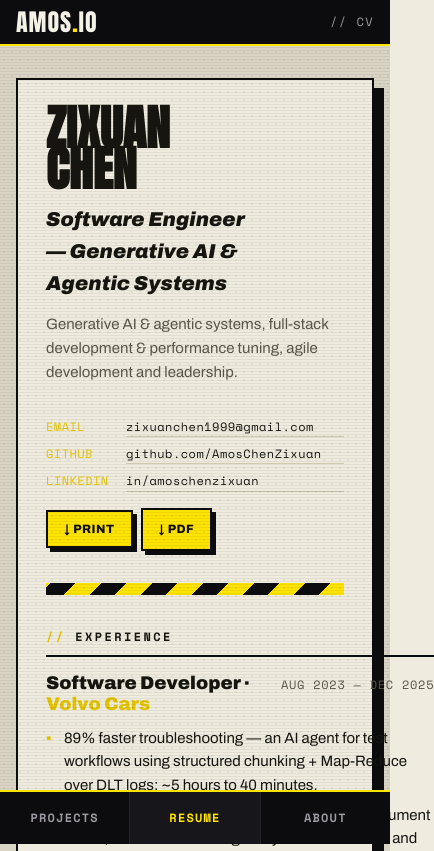
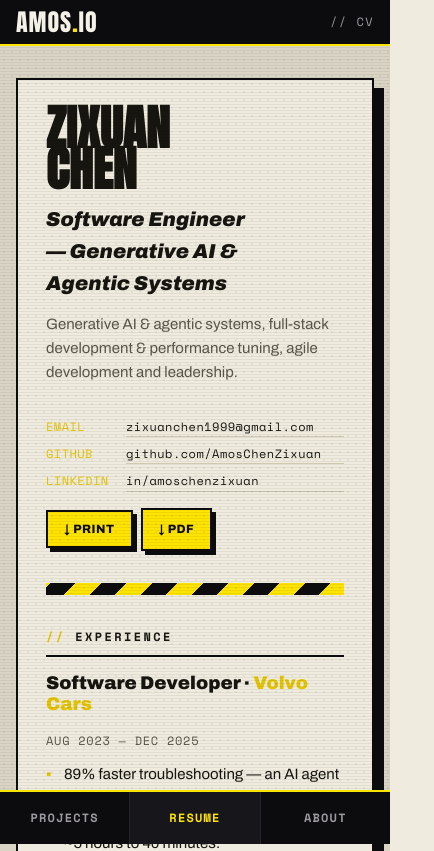
Before and after one commit to AmosChenZixuan/AmosChenZixuan.github.io, a React (Vite) app: page /resume in a window 390 px wide. Shown: the top 851 px of the page, 434 px wide, since content can reach past the window. Built offline with nearby package versions, Linux system fonts and the light colour scheme.

Commit message:
fix(resume): the sheet no longer overflows the screen on phones
The Selected Projects row carries a full URL with nowrap, and a flex item
will not shrink below its own content — so the column had a 375px floor and
body's overflow-x:hidden quietly cut the text off at the edge.

```diff
--- a/src/pages/resume.css
+++ b/src/pages/resume.css
@@ -44,6 +44,14 @@
 .job ul { margin: var(--s-3) 0 0; padding: 0; list-style: none; display: grid; gap: 7px; }
 .job li { position: relative; padding-left: 18px; font-size: var(--t-sm); line-height: 1.55; }
 .job li::before { content: "▪"; position: absolute; left: 0; color: var(--accent-deep); }
+/* On one column the entry header has no room for a title and a long right-hand value side by
+   side — the Selected Projects row carries a full URL. Nowrap there sets a minimum width
+   wider than a phone, and the page silently overflows. Let the value drop to its own line
+   and break. Dates are far shorter and still fit on one, so they do not wrap. */
+@media (max-width: 760px) {
+  .job .top { flex-wrap: wrap; }
+  .job .when { white-space: normal; overflow-wrap: anywhere; }
+}
 
 /* aside blocks */
 .skill-group { margin-bottom: var(--s-4); }
```
